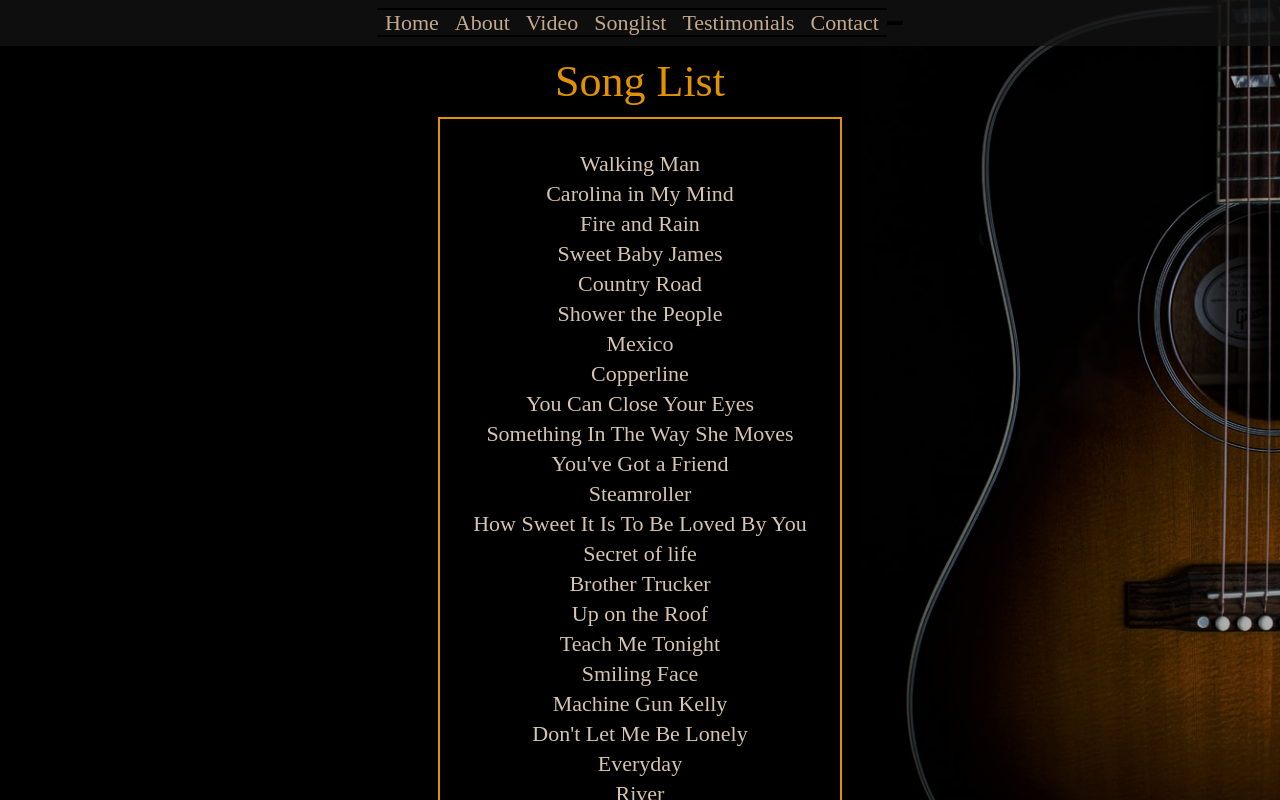
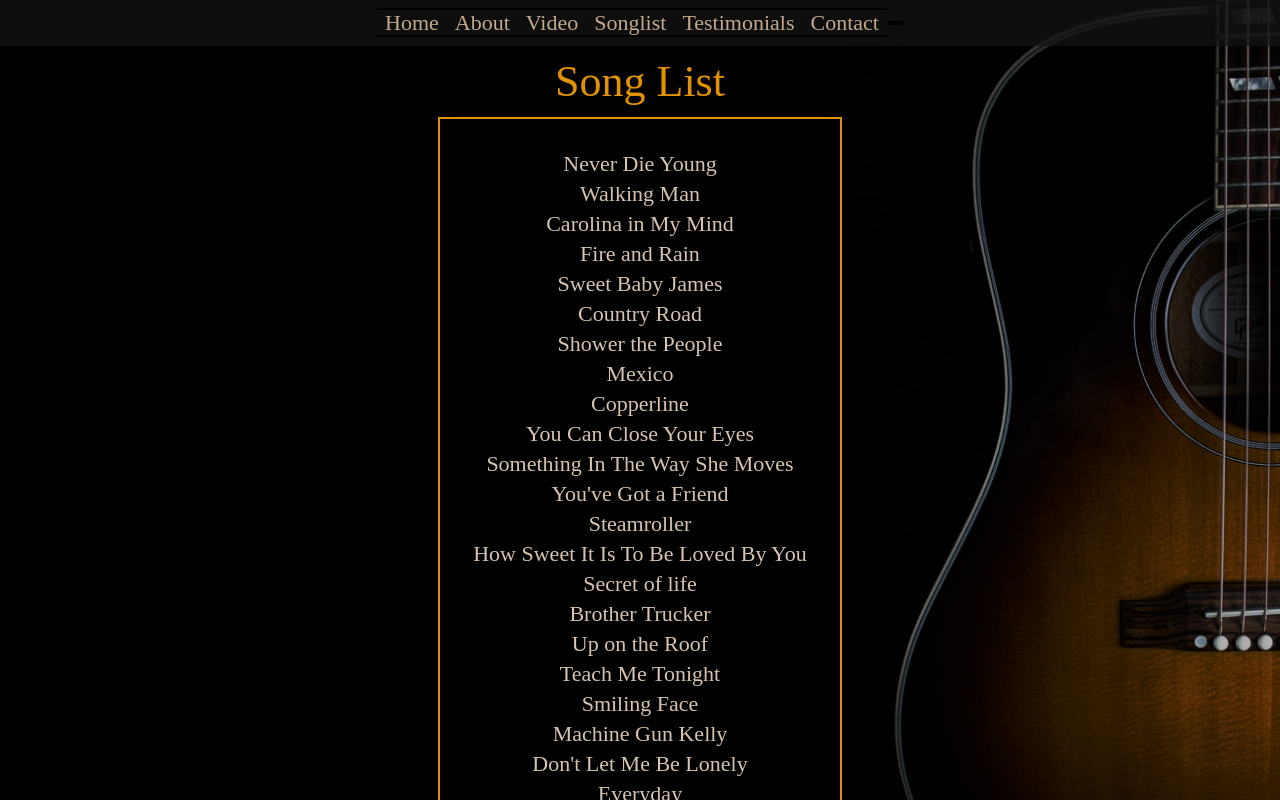
Before and after one commit to carlyMhayter/neverDieYoung, a Next.js app: page /songlist in a window 1280 px wide. Shown: the top 800 px of the page. Built offline with nearby package versions, Linux system fonts and the light colour scheme; a web font is replaced by a local one.

Commit message:
added song to songlist

```diff
--- a/pages/songlist.js
+++ b/pages/songlist.js
@@ -1,4 +1,5 @@
 const songTitles = [
+  "Never Die Young",
   "Walking Man",
   "Carolina in My Mind",
   "Fire and Rain",
```
